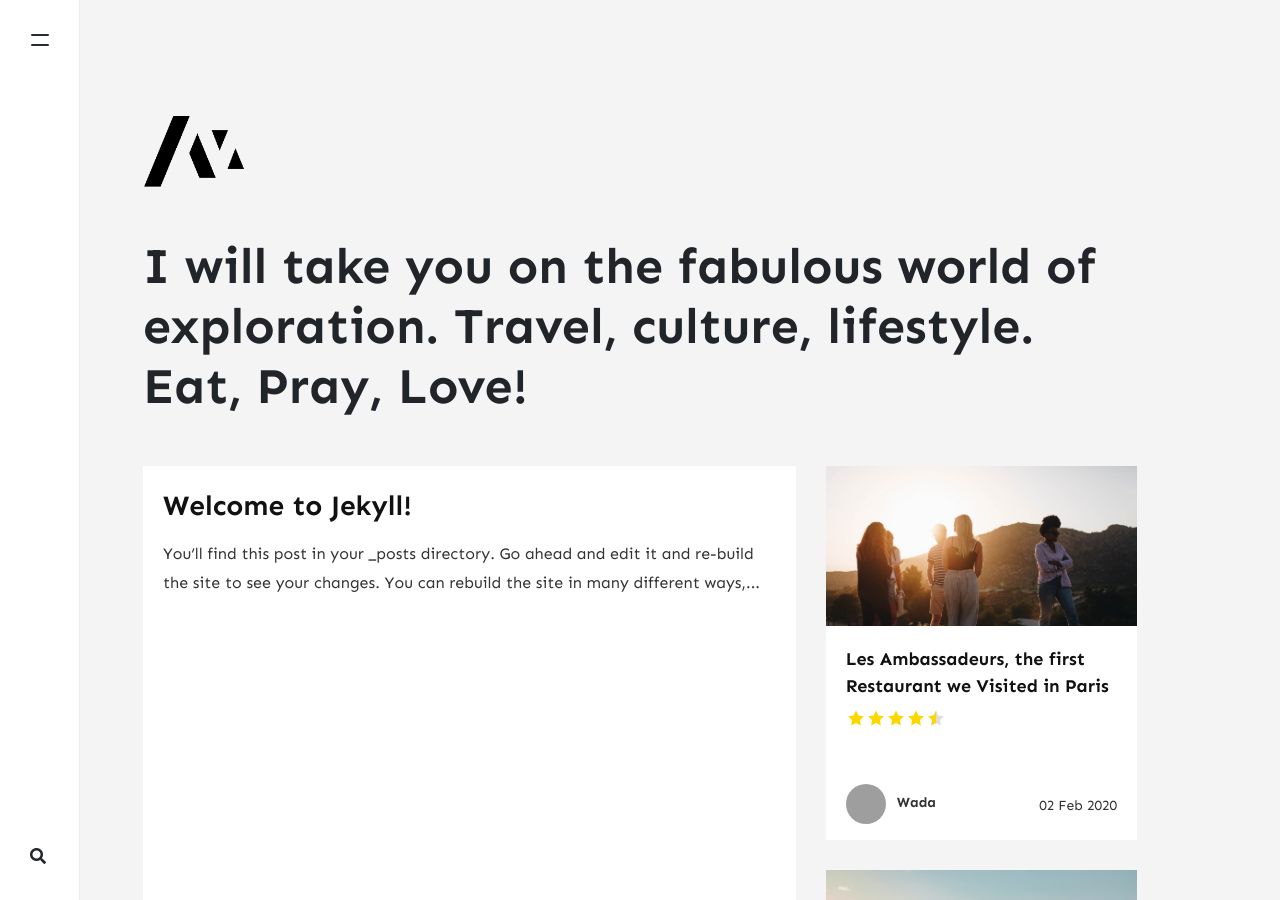
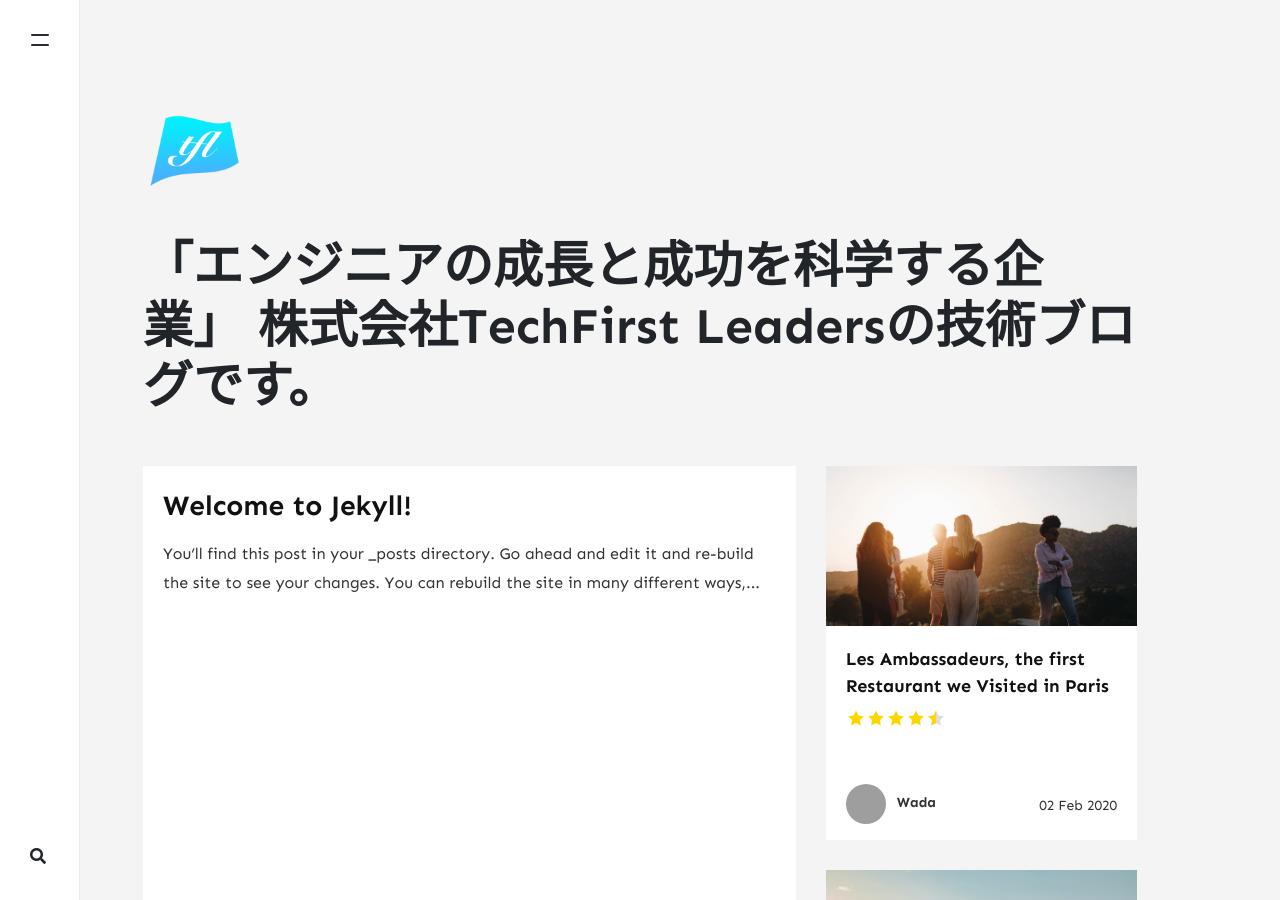
Before and after one commit to techfirst-leaders/techfirst-leaders.github.io, a Jekyll site: the page built from index.html, in a window 1280 px wide and 900 px high. Built offline with Jekyll 4.4.1, drawn with Linux system fonts in a browser that asks for light colours; nearby versions of some CDN libraries; the list of posts is cut into pages by our own code; comment, search, counter and statistics services are not loaded; grey boxes are pictures that could not be loaded.

Commit message:
favicon、ロゴ、サイト設定を更新
favicon、ロゴ、サイト設定を更新

```diff
--- a/_config.yml
+++ b/_config.yml
@@ -1,14 +1,14 @@
 # Site
 name: TechFirst Leaders
 title: TechFirst Leaders 技術ブログ
-description: "I will take you on the fabulous world of exploration. Travel, culture, lifestyle. Eat, Pray, Love!"
-logo: 'assets/images/logo.png'
-favicon: 'assets/images/logo.png'
-google_analytics: 'UA-xxxxxxxx-1'
+description: "「エンジニアの成長と成功を科学する企業」 株式会社TechFirst Leadersの技術ブログです。"
+logo: 'assets/images/tfl_logo_m.png'
+favicon: 'assets/images/favicon.ico'
+google_analytics: 'G-CNB937SR1X'
 comments: false
 disqus: 'demowebsite'
 #mailchimp-list: 'https://wowthemes.us11.list-manage.com/subscribe/post?u=8aeb20a530e124561927d3bd8&amp;id=8c3d2d214b'
-include: ["_pages"]
+include: [ "_pages" ]
 permalink: /:title/
 email: contact@techfirst-leaders.com
 baseurl: "" # the subpath of your site, e.g. /blog
@@ -21,9 +21,6 @@ authors:
     display_name: Wada
     gravatar: 1bb38c77a1d988daf47530148dc0de69
     email: naoki.wada@techfirst-leaders.com
-#    web: https://www.wowthemes.net/donate/
-#    twitter: https://twitter.com/wowthemesnet
-#    description: "Author of Mediumish, a Bootstrap Medium styled template available for WordPress, HTML, Ghost and Jekyll. You are currently previewing Jekyll template demo."
   john:
     name: John
     display_name: John
@@ -59,8 +56,8 @@ paginate_path: /page/:num/
 highlighter: none
 markdown: kramdown
 kramdown:
-   syntax_highlighter_opts:
-      disable : true
+  syntax_highlighter_opts:
+    disable: true
 
 
 
@@ -80,4 +77,4 @@ sass:
   sass_dir: _sass
   style: compressed
 
-exclude: [changelog.md, LICENSE.txt, README.md, Gemfile, Gemfile.lock]
+exclude: [ changelog.md, LICENSE.txt, README.md, Gemfile, Gemfile.lock ]
--- a/_layouts/default.html
+++ b/_layouts/default.html
@@ -4,7 +4,7 @@
 <meta charset="utf-8">
 <meta name="viewport" content="width=device-width, initial-scale=1, shrink-to-fit=no">
 
-<link rel="icon" href="{{ site.baseurl }}/assets/images/logo.png">
+<link rel="icon" href="{{ site.baseurl }}/assets/images/favicon.ico">
 
 <title>{{ page.title }} | {{site.name}}</title>
 
```
Also changed, not shown: assets/images/favicon.ico, assets/images/tfl_logo_m.png (added), 1 other file.
